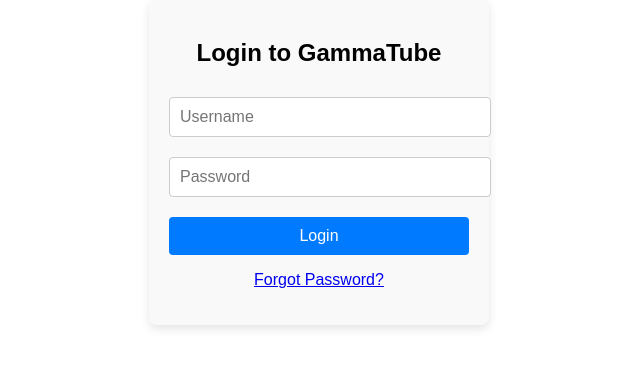
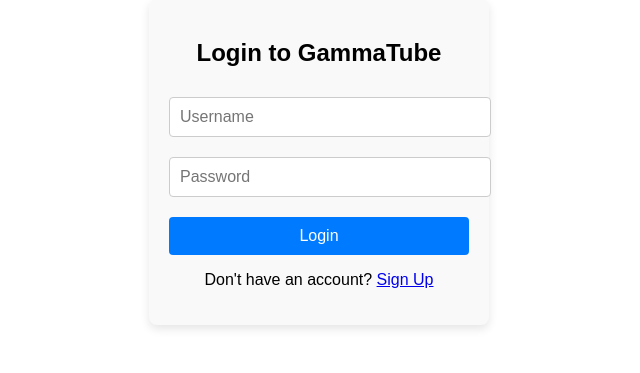
Before and after one commit to GammaTube/GammaTube, a Flask app: page /login in a window 1280 px wide. Shown: the part 238-611 px from the top of the page, without its empty margins (321-961 px from the left). Run offline with Flask 3, Linux system fonts and the light colour scheme.

Commit message:
Update login.html

```diff
--- a/templates/login.html
+++ b/templates/login.html
@@ -90,7 +90,7 @@
             <input type="text" name="username" placeholder="Username" required>
             <input type="password" name="password" placeholder="Password" required>
             <button type="submit">Login</button>
-            <p><a href="#">Forgot Password?</a></p>
+            <p>Don't have an account? <a href="signup">Sign Up</a></p>
         </form>
     </div>
 
```
